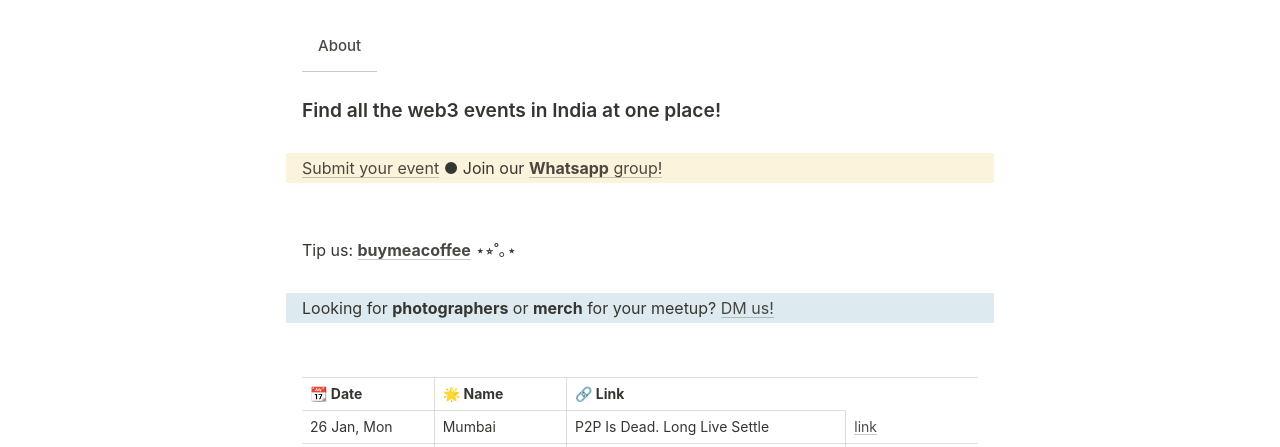
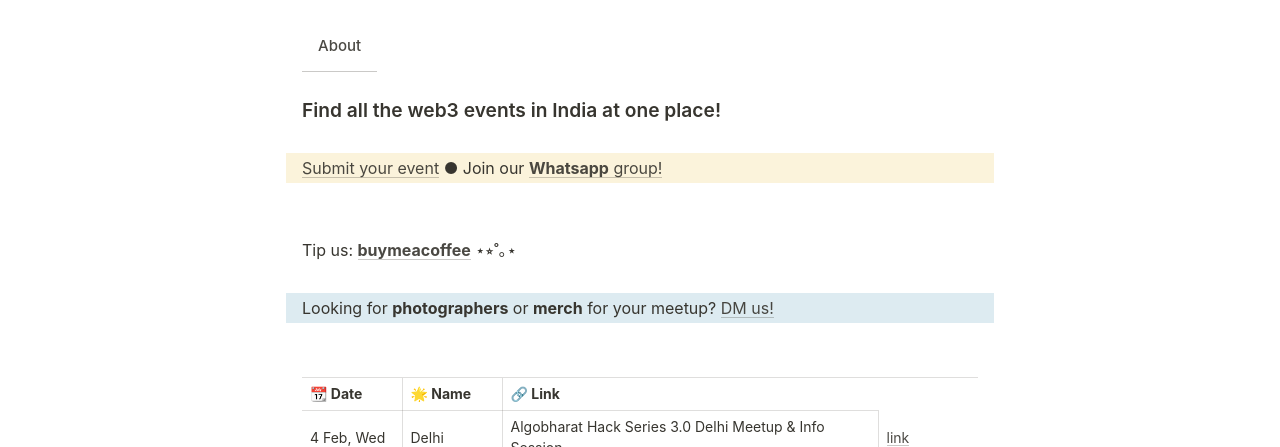
Before and after one commit to web3Gurung/web3meetups-simple, a plain HTML site: page index.html in a window 1280 px wide. Shown: the part 353-800 px from the top of the page. Drawn offline with Linux system fonts and the light colour scheme.

Commit message:
updated by bot

```diff
--- a/index.html
+++ b/index.html
@@ -210,14 +210,14 @@
                     </thead>
                     <tbody>
                         <tr>
-                            <td>26 Jan, Mon</td>
-                            <td>Mumbai</td>
-                            <td>P2P Is Dead. Long Live Settle</td>
+                            <td>4 Feb, Wed</td>
+                            <td>Delhi</td>
+                            <td>Algobharat Hack Series 3.0 Delhi Meetup & Info Session</td>
                             <td>
                                 <a
                                     target="_blank"
                                     rel="noreferrer noopener"
-                                    href="https://t.ly/rk771"
+                                    href="https://t.ly/MxH4z"
                                     >link</a
                                 >
                             </td>
```
